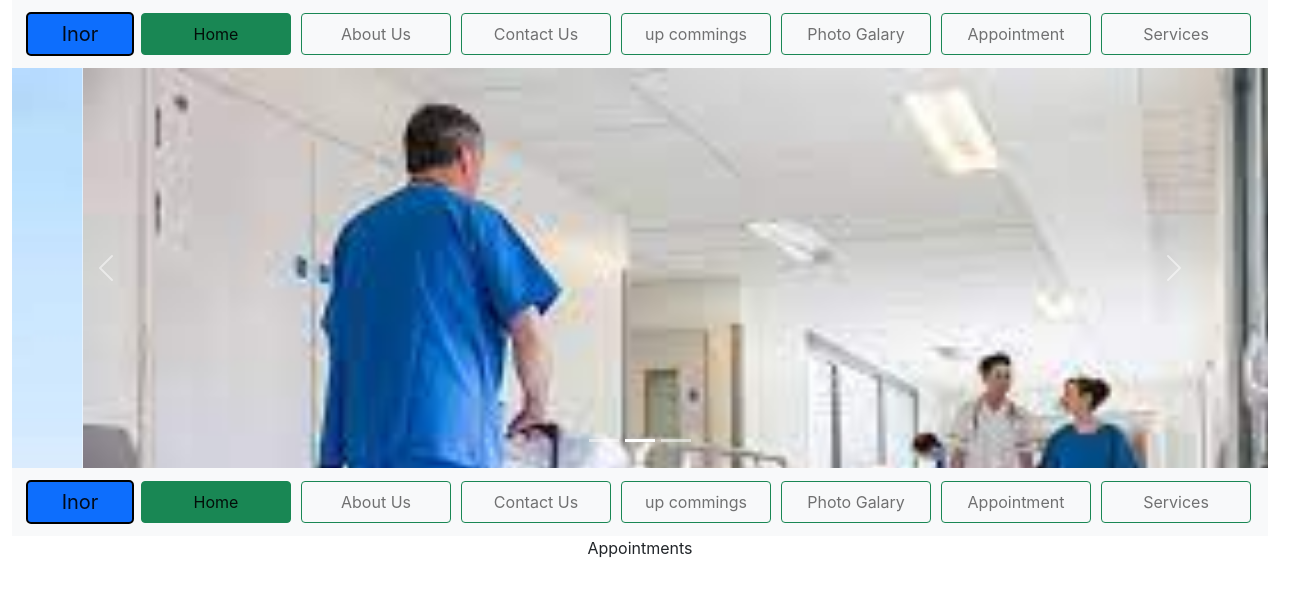
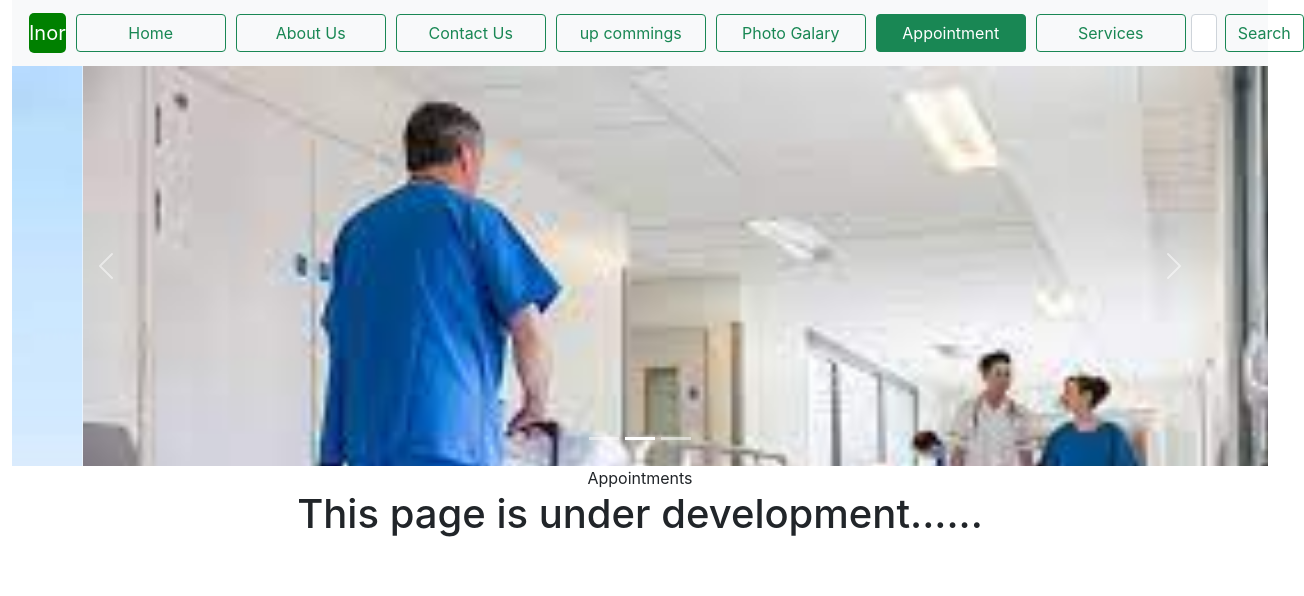
Before and after one commit to arshadali749/inor-website-fe, a React (Create React App) app: page /appointments in a window 1280 px wide. Shown: the top 596 px of the page, 1304 px wide, since content can reach past the window. Built offline with nearby package versions, Linux system fonts and the light colour scheme.

Commit message:
replaced a tags with NavLink

```diff
--- a/src/components/About.js
+++ b/src/components/About.js
@@ -2,6 +2,10 @@ import React from 'react'
 
 export default function About() {
   return (
-    <div>About</div>
+    <>
+      <div>About</div>
+      <h1>This page is under development......</h1>
+    </>
+
   )
 }
--- a/src/components/Appointments.js
+++ b/src/components/Appointments.js
@@ -4,8 +4,8 @@ import HeaderComponent from './HeaderComponent'
 export default function Appointments() {
     return (
         <>
-            <HeaderComponent></HeaderComponent>
             <div>Appointments</div>
+            <h1>This page is under development......</h1>
         </>
     )
 }
--- a/src/components/ContactUs.js
+++ b/src/components/ContactUs.js
@@ -2,6 +2,9 @@ import React from 'react'
 
 export default function ContactUs() {
     return (
-        <div>ContactUs</div>
+        <>
+            <div>ContactUs</div>
+            <h1>This page is under development......</h1>
+        </>
     )
 }
--- a/src/components/Downloads.js
+++ b/src/components/Downloads.js
@@ -2,6 +2,9 @@ import React from 'react'
 
 export default function Downloads() {
     return (
-        <div>Downloads</div>
+        <>
+            <div>Downloads</div>
+            <h1>This page is under development......</h1>
+        </>
     )
 }
--- a/src/components/Gallary.js
+++ b/src/components/Gallary.js
@@ -2,6 +2,9 @@ import React from 'react'
 
 export default function Gallary() {
     return (
-        <div>Gallary</div>
+        <>
+            <div>Gallary</div>
+            <h1>This page is under development......</h1>
+        </>
     )
 }
--- a/src/components/HeaderComponent.js
+++ b/src/components/HeaderComponent.js
@@ -1,4 +1,5 @@
 import React from "react";
+import { NavLink } from "react-router-dom";
 import "../css/header.css"
 
 function HeaderComponent() {
@@ -6,39 +7,39 @@ function HeaderComponent() {
     <div classNameNameName="container">
       <nav className="navbar navbar-expand-lg sticky-top navbar-light bg-light">
         <div className="container-fluid">
-          <a className="navbar-brand btn btn-primary" href="/">Inor</a>
+          <NavLink className="navbar-brand " id="logoName" to="/">Inor</NavLink>
           <button className="navbar-toggler" type="button" data-bs-toggle="collapse" data-bs-target="#navbarSupportedContent" aria-controls="navbarSupportedContent" aria-expanded="false" aria-label="Toggle navigation">
             <span className="navbar-toggler-icon"></span>
           </button>
           <div className="collapse navbar-collapse" id="navbarSupportedContent">
             <ul className="navbar-nav me-auto mb-2 mb-lg-0">
               <li className="nav-item">
-                <a className="nav-link active  btn btn-outline-success" aria-current="page" href="/">Home</a>
+                <NavLink className="nav-NavLink   btn btn-outline-success" aria-current="page" to="/">Home</NavLink>
               </li>
               <li className="nav-item">
-                <a className="nav-link btn btn-outline-success " href="/about">About Us</a>
+                <NavLink className="nav-NavLink btn btn-outline-success " to="/about">About Us</NavLink>
               </li>
               <li className="nav-item">
-                <a className="nav-link  btn btn-outline-success" aria-current="page" href="/contact">Contact Us</a>
+                <NavLink className="nav-NavLink  btn btn-outline-success" aria-current="page" to="/contact">Contact Us</NavLink>
               </li>
               <li className="nav-item">
-                <a className="nav-link  btn btn-outline-success" aria-current="page" href="/upcommings">up commings</a>
+                <NavLink className="nav-NavLink  btn btn-outline-success" aria-current="page" to="/upcommings">up commings</NavLink>
               </li>
               <li className="nav-item">
-                <a className="nav-link  btn btn-outline-success" aria-current="page" href="/gallary">Photo Galary</a>
+                <NavLink className="nav-NavLink  btn btn-outline-success" aria-current="page" to="/gallary">Photo Galary</NavLink>
               </li>
               <li className="nav-item">
-                <a className="nav-link  btn btn-outline-success" aria-current="page" href="/appointments">Appointment</a>
+                <NavLink className="nav-NavLink  btn btn-outline-success" aria-current="page" to="/appointments">Appointment</NavLink>
               </li>
 
               <li className="nav-item">
-                <a className="nav-link  btn btn-outline-success" aria-current="page" href="/services">Services</a>
+                <NavLink className="nav-NavLink  btn btn-outline-success" aria-current="page" to="/services">Services</NavLink>
               </li>
             </ul>
-            {/* <form className="d-flex">
+            <form className="d-flex">
               <input className="form-control me-2" type="search" placeholder="Search" aria-label="Search"></input>
               <button className="btn btn-outline-success" type="submit">Search</button>
-            </form> */}
+            </form>
           </div>
         </div>
       </nav>
--- a/src/components/Home.js
+++ b/src/components/Home.js
@@ -2,6 +2,9 @@ import React from 'react'
 
 export default function Home() {
   return (
-    <div>Home</div>
+    <>
+      <div>Home</div>
+      <h1>This page is under development......</h1>
+    </>
   )
 }
--- a/src/components/Mission.js
+++ b/src/components/Mission.js
@@ -2,6 +2,9 @@ import React from 'react'
 
 export default function Mission() {
     return (
-        <div>Mission</div>
+        <>
+            <div>Mission</div>
+            <h1>This page is under development......</h1>
+        </>
     )
 }
--- a/src/components/Services.js
+++ b/src/components/Services.js
@@ -3,6 +3,9 @@ import React from 'react'
 
 export default function Services() {
     return (
-        <div>Services</div>
+        <>
+            <div>Services</div>
+            <h1>This page is under development......</h1>
+        </>
     )
 }
--- a/src/components/Upcommings.js
+++ b/src/components/Upcommings.js
@@ -2,6 +2,9 @@ import React from 'react'
 
 export default function Upcommings() {
   return (
-    <div>Upcommings</div>
+    <>
+      <div>Upcommings</div>
+      <h1>This page is under development......</h1>
+    </>
   )
 }
--- a/src/css/header.css
+++ b/src/css/header.css
@@ -1,22 +1,36 @@
+.btn-primary {
+    color        : white;
+    margin       : 2px;
+    width        : 130px;
+    border       : solid black 2px;
+    border-radius: 5px;
+}
+
+a {
+    color                 : white;
+    /* border-color       : red; */
+    /* background-color   : green; */
+    border-radius         : 5px;
+    margin                : 5px;
+    width                 : 150px;
+
+}
+
+.navbar {
+    background-color: rgb(98, 100, 98);
 
 
-.btn-primary {
+}
+
+nav a.active {
+    background-color: black;
+}
+
+#logoName {
+    background-color: green;
+    border-radius   : 5px;
+    margin          : 5px;
+    width           : 150px;
     color           : white;
-    margin          : 2px;
-    width           : 130px;
-    border          : solid black 2px;
-    border-radius   : 5px;
-}
-a{
-    color: white;
-    border-color: red;
-    background-color: green;
-    border-radius: 5px;
-    margin: 5px;
-    width: 150px;
 
 }
-nav{
-    height: 100%;
-    background-color: red;
-}
```
